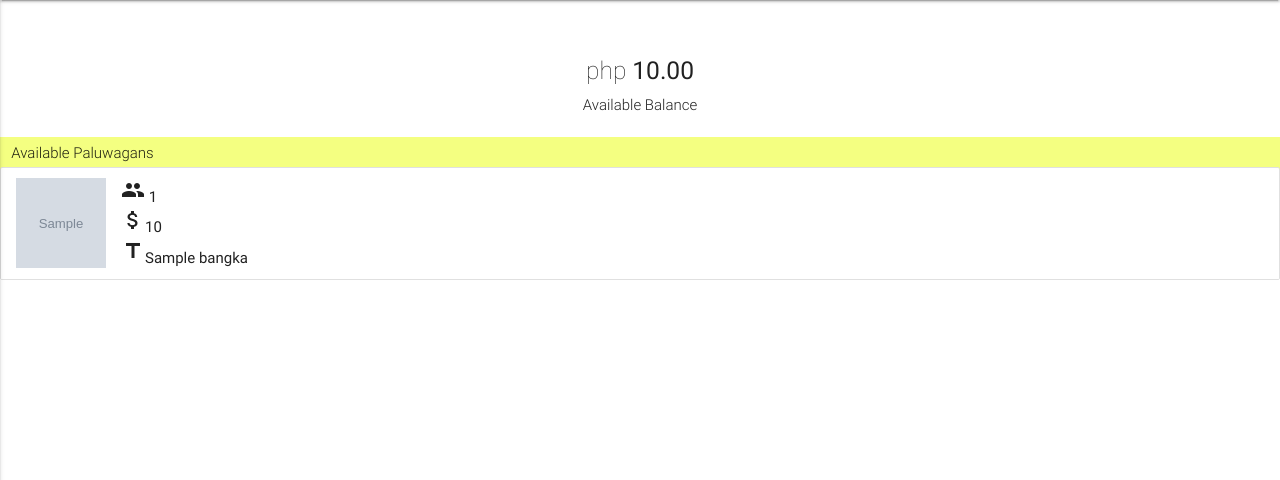
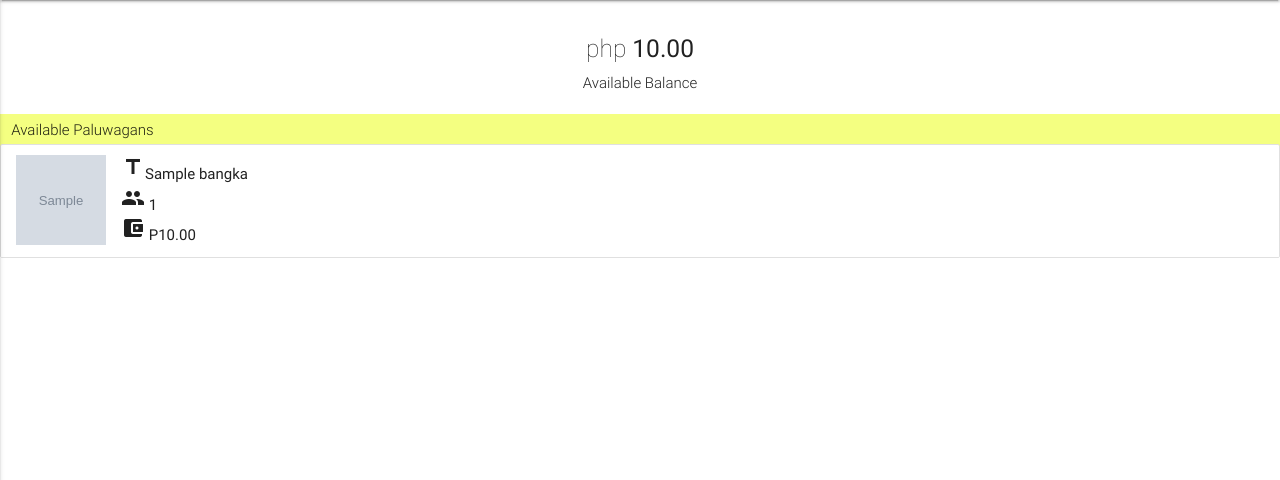
Before and after one commit to zorexsalvo/genisys, a Django app: template mobile/templates/home.html in a window 1280 px wide. Shown: the part 64-544 px from the top of the page. Run offline with Django 3.2, Linux system fonts and the light colour scheme; the template is opened without the code that fills it: most values are stand-ins (such as "Sample title", 1, 10 or a date in 2020); grey boxes marked "Sample" are stand-in pictures; some libraries are stand-ins or nearby versions.

Commit message:
Change money presentation

```diff
--- a/mobile/templates/home.html
+++ b/mobile/templates/home.html
@@ -4,7 +4,7 @@
 {% block content %}
 {% include 'includes/nav.html' with page_title='Home' %}
 <div class="row center">
-  <br><br>
+  <br>
   <div class="col s12">
     <h5 class="grey-text text-darken-4"> <span class="thin">
         php
@@ -35,9 +35,9 @@
                     {{ bangka.avatarURL }}
                  {% endif %}"
             alt="" class="circle creator">
+    <p><i class="material-icons">title</i>{{ bangka.crowdName }}
     <p><i class="material-icons">people</i> {{ bangka.memberCount }}
-    <p><i class="material-icons">attach_money</i>{{ bangka.memberAmount }}
-    <p><i class="material-icons">title</i>{{ bangka.crowdName }}
+    <p><i class="material-icons">account_balance_wallet</i> P{{ bangka.memberAmount|floatformat:2 }}
 
   </li>
   {% endfor %}
--- a/mobile/templates/mypage.html
+++ b/mobile/templates/mypage.html
@@ -40,7 +40,7 @@
                  {% endif %}"
             alt="" class="circle creator">
     <p><i class="material-icons">people</i> {{ bangka.inviteCount }}
-    <p><i class="material-icons">attach_money</i>100
+    <p><i class="material-icons">account_balance_wallet</i> P{{ bangka.memberAmount|floatformat:2 }}
     <p><i class="material-icons">title</i>{{ bangka.crowdName }}
 
     {% include 'includes/fb-share-button.html' with paluwaganUrl="http://paluwagan.genisys.technology/login/?next=/paluwagan/"|add:bangka.nodeID %}
```
